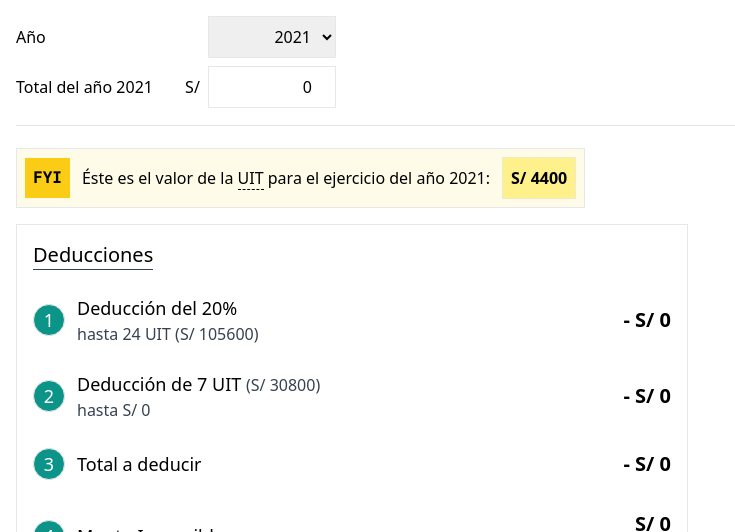
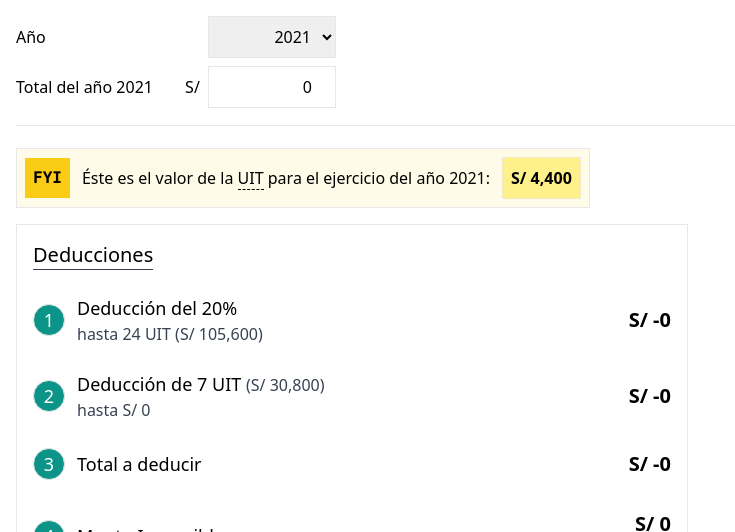
Before and after one commit to juliogarciag/income-tax-calculator, a React (Create React App) app: page / in a window 1280 px wide. Shown: the top 532 px of the page, without its empty margins (0-735 px from the left). Built offline with nearby package versions, Linux system fonts and the light colour scheme.

Commit message:
Format numbers

```diff
--- a/src/App.tsx
+++ b/src/App.tsx
@@ -106,11 +106,11 @@ function TaxDeductions({ calculation }: { calculation: CalculationData }) {
         title="Deducción del 20%"
         subtitle={
           <>
-            hasta {deductions.first.limitInUIT} UIT (S/ {deductions.first.limit}
-            )
+            hasta {deductions.first.limitInUIT} UIT (
+            {formatMoney(deductions.first.limit)})
           </>
         }
-        content={<>- S/ {deductions.first.deductedAmount}</>}
+        content={<>{formatMoney(-deductions.first.deductedAmount)}</>}
       />
       <TaxDeductionListItem
         number={2}
@@ -118,32 +118,32 @@ function TaxDeductions({ calculation }: { calculation: CalculationData }) {
           <>
             Deducción de {deductions.second.amountInUIT} UIT{" "}
             <span className="text-base text-gray-700">
-              (S/ {deductions.second.expectedAmount})
+              ({formatMoney(deductions.second.expectedAmount)})
             </span>
           </>
         }
-        subtitle={<>hasta S/ {taxableAmounts.afterFirstDeduction}</>}
-        content={<>- S/ {deductions.second.deductedAmount}</>}
+        subtitle={<>hasta {formatMoney(taxableAmounts.afterFirstDeduction)}</>}
+        content={<>{formatMoney(-deductions.second.deductedAmount)}</>}
       />
       <TaxDeductionListItem
         number={3}
         title="Total a deducir"
-        content={
-          <>
-            - S/{" "}
-            {deductions.first.deductedAmount + deductions.second.deductedAmount}
-          </>
-        }
+        content={formatMoney(
+          -(deductions.first.deductedAmount + deductions.second.deductedAmount),
+        )}
       />
 
       <TaxDeductionListItem
         number={4}
         title="Monto Imponible"
-        content={<>S/ {taxableAmounts.finalAmount}</>}
+        content={formatMoney(taxableAmounts.finalAmount)}
         subContent={
           <div className="font-normal text-base">
-            S/ {taxableAmounts.initialAmount} - S/{" "}
-            {deductions.first.deductedAmount + deductions.second.deductedAmount}
+            {formatMoney(taxableAmounts.initialAmount)} -{" "}
+            {formatMoney(
+              deductions.first.deductedAmount +
+                deductions.second.deductedAmount,
+            )}
           </div>
         }
       />
@@ -218,9 +218,11 @@ function TaxBrackets({ calculation }: { calculation: CalculationData }) {
               <td className="pr-2 py-1">{rangeToText(result.rangeInUIT)}</td>
               <td className="pr-2 py-1">{Math.round(result.rate * 100)}%</td>
               <td className="pr-2 py-1 text-right">
-                S/ {result.taxableAmount}
+                {formatMoney(result.taxableAmount)}
               </td>
-              <td className="pr-2 py-1 text-right">S/ {result.taxes}</td>
+              <td className="pr-2 py-1 text-right">
+                {formatMoney(result.taxes)}
+              </td>
             </tr>
           );
         })}
@@ -230,7 +232,7 @@ function TaxBrackets({ calculation }: { calculation: CalculationData }) {
           <td></td>
           <td></td>
           <td className="text-right pt-4 font-semibold">
-            S/ {calculation.totalTaxes}
+            {formatMoney(calculation.totalTaxes)}
           </td>
         </tr>
       </tbody>
@@ -257,7 +259,7 @@ function UITInfoBlock({ year }: { year: AvailableYears }) {
         para el ejercicio del año {year}:
       </span>{" "}
       <span className="ml-3 p-2 font-semibold border border-dashed bg-yellow-200">
-        S/ {UIT_BY_YEAR[year]}
+        {formatMoney(UIT_BY_YEAR[year])}
       </span>
     </div>
   );
@@ -273,4 +275,11 @@ function rangeToText({ min, max }: { min: number; max: number }) {
   return `${min} UIT → ${max} UIT`;
 }
 
+function formatMoney(amount: number) {
+  if (amount < 0) {
+    return `- S/ ${Math.abs(amount).toLocaleString()}`;
+  }
+  return `S/ ${amount.toLocaleString()}`;
+}
+
 export default App;
```
